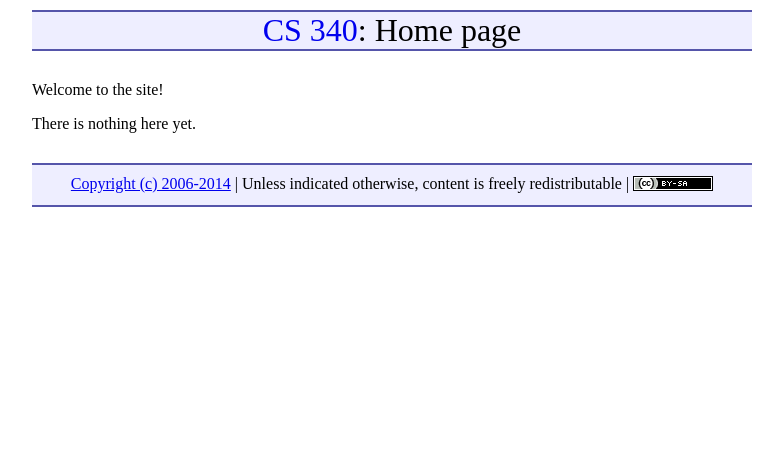
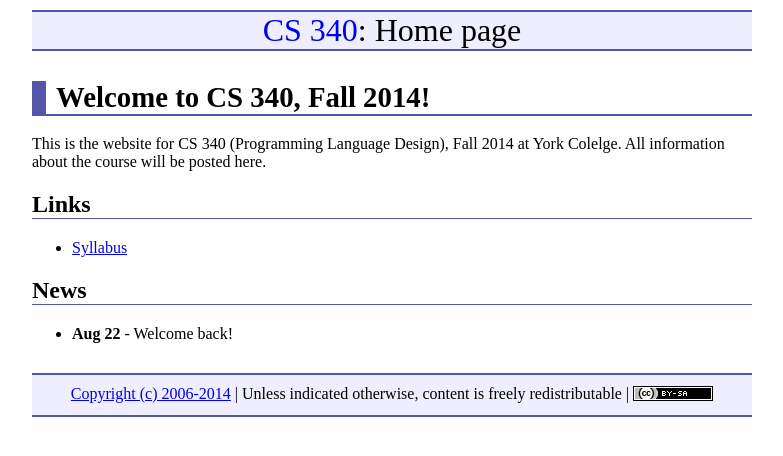
Before and after one commit to ycpcs/cs340-fall2014, a Jekyll site: the page built from index.md, in a window 1280 px wide. Shown: the top 456 px of the page, without its empty margins (248-1031 px from the left). Built offline with Jekyll 4.4.1, drawn with Linux system fonts in a browser that asks for light colours; nearby versions of some CDN libraries; Markdown is read by kramdown in place of the engine named in the settings.

Commit message:
added syllabus

```diff
--- a/index.md
+++ b/index.md
@@ -3,6 +3,14 @@ layout: default
 title: "Home page"
 ---
 
-Welcome to the site!
+# Welcome to CS 340, Fall 2014!
 
-There is nothing here yet.
+This is the website for CS 340 (Programming Language Design), Fall 2014 at York Colelge.  All information about the course will be posted here.
+
+## Links
+
+* [Syllabus](syllabus.html)
+
+## News
+
+* **Aug 22** - Welcome back!
```
Also changed, not shown: syllabus.md (added, +135 -0 lines).
